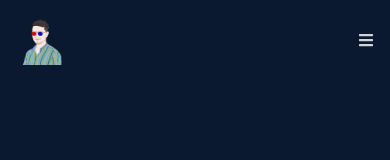
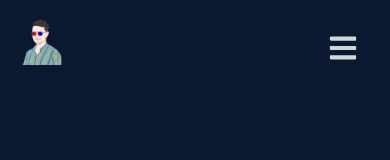
Before and after one commit to Mustafa-Haidari/musportfolio, a React (Create React App) app: page / in a window 390 px wide. Shown: the top 160 px of the page. Built offline with nearby package versions, Linux system fonts and the light colour scheme.

Commit message:
Update navbar

```diff
--- a/src/components/Navbar.js
+++ b/src/components/Navbar.js
@@ -43,7 +43,10 @@ const Navbar = () => {
       </ul>
 
       {/* Hamburger */}
-      <div onClick={handleClick} className="md:hidden z-10">
+      <div
+        onClick={handleClick}
+        className="md:hidden z-10 text-3xl pr-4 pt-4 cursor-pointer"
+      >
         {!nav ? <FaBars /> : <FaTimes />}
       </div>
 
```
